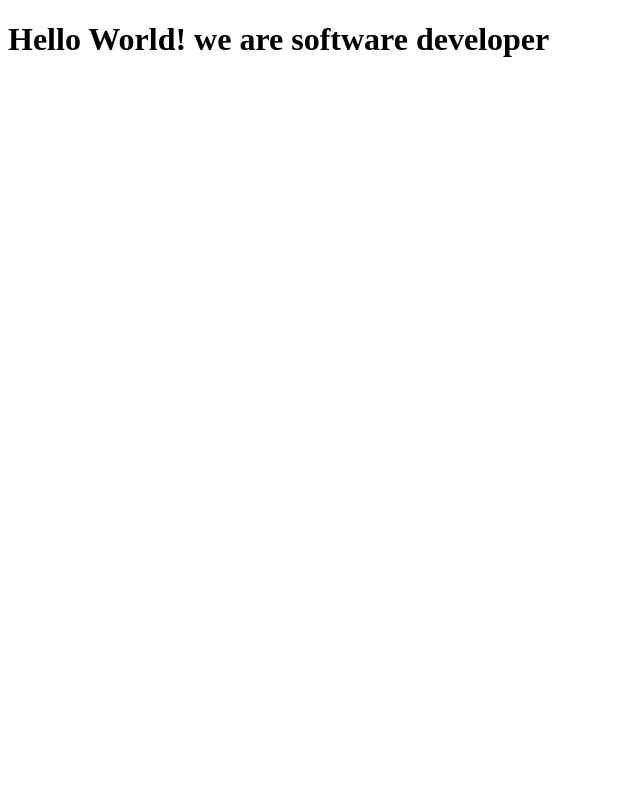
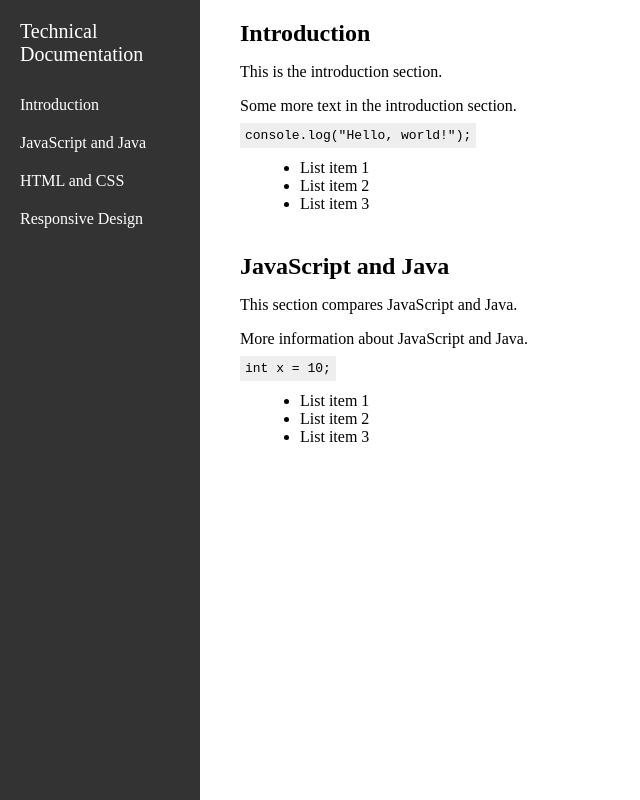
Before and after one commit to alex-odhis/Alex-Nouman, a plain HTML site: page index.html in a window 1280 px wide. Shown: the whole page, without its empty margins (0-640 px from the left). Drawn offline with Linux system fonts and the light colour scheme.

Commit message:
Alex-Nouman First HTML CSS Project

```diff
--- a/css/style.css
+++ b/css/style.css
@@ -0,0 +1,77 @@
+/* styles.css */
+
+/* Basic styles */
+body {
+  margin: 0;
+  padding: 0;
+}
+
+#navbar {
+  background-color: #333;
+  color: #fff;
+  width: 200px;
+  height: 100vh;
+  position: fixed;
+  left: 0;
+  top: 0;
+  overflow-y: auto;
+}
+
+#navbar header {
+  padding: 20px;
+  font-size: 20px;
+}
+
+.nav-link {
+  display: block;
+  padding: 10px 20px;
+  color: #fff;
+  text-decoration: none;
+}
+
+.nav-link:hover {
+  background-color: #555;
+}
+
+#main-doc {
+  margin-left: 220px;
+  padding: 20px;
+}
+
+.main-section {
+  margin-bottom: 40px;
+}
+
+.main-section header {
+  font-size: 24px;
+  font-weight: bold;
+  margin-bottom: 10px;
+}
+
+p {
+  margin-bottom: 10px;
+}
+
+code {
+  background-color: #eee;
+  padding: 5px;
+  font-family: monospace;
+}
+
+ul {
+  list-style-type: disc;
+  margin-left: 20px;
+}
+
+/* Responsive Design */
+@media (max-width: 768px) {
+  #navbar {
+    width: 100%;
+    height: auto;
+    position: static;
+  }
+
+  #main-doc {
+    margin-left: 0;
+  }
+}
--- a/index.html
+++ b/index.html
@@ -2,14 +2,48 @@
 <html lang="en">
   <head>
     <meta charset="UTF-8">
-    <title>Fork Me! FCC: Test Suite Template</title>
+    <title>Technical Documentation</title>
     <link rel="stylesheet" href="css/style.css">
   </head>
 
   <body>
     <script src="https://cdn.freecodecamp.org/testable-projects-fcc/v1/bundle.js"></script>
 
-    <h1>Hello World! we are software developer</h1>
+    <nav id="navbar">
+      <header>Technical Documentation</header>
+      <a class="nav-link" href="#Introduction">Introduction</a>
+      <a class="nav-link" href="#JavaScript_and_Java">JavaScript and Java</a>
+      <a class="nav-link" href="#HTML_and_CSS">HTML and CSS</a>
+      <a class="nav-link" href="#Responsive_Design">Responsive Design</a>
+    </nav>
+
+    <main id="main-doc">
+      <section id="Introduction" class="main-section">
+        <header>Introduction</header>
+        <p>This is the introduction section.</p>
+        <p>Some more text in the introduction section.</p>
+        <code>console.log("Hello, world!");</code>
+        <ul>
+          <li>List item 1</li>
+          <li>List item 2</li>
+          <li>List item 3</li>
+        </ul>
+      </section>
+
+      <section id="JavaScript_and_Java" class="main-section">
+        <header>JavaScript and Java</header>
+        <p>This section compares JavaScript and Java.</p>
+        <p>More information about JavaScript and Java.</p>
+        <code>int x = 10;</code>
+        <ul>
+          <li>List item 1</li>
+          <li>List item 2</li>
+          <li>List item 3</li>
+        </ul>
+      </section>
+
+      <!-- Add more sections with headers and content here -->
+    </main>
     <script  src="js/index.js"></script>
   </body>
 </html>
```
